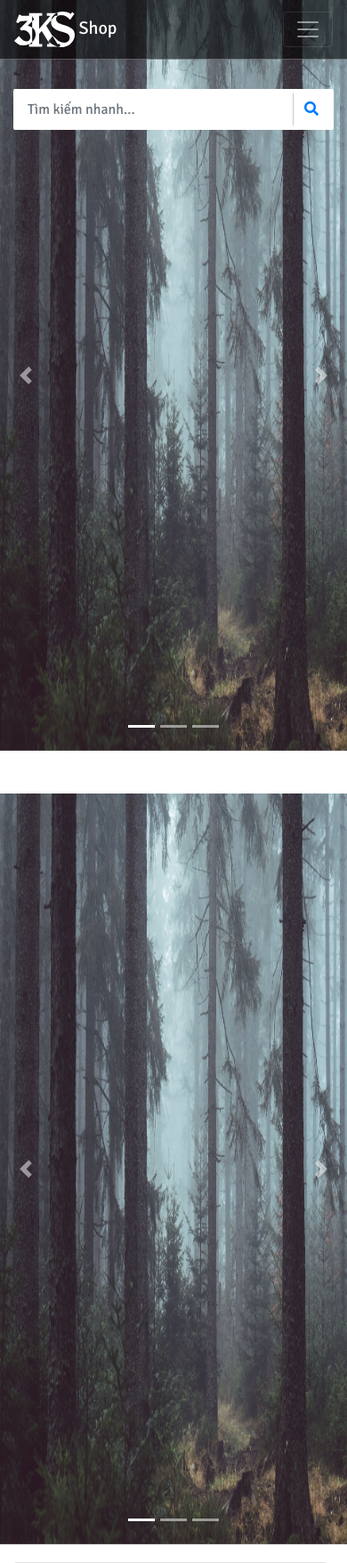
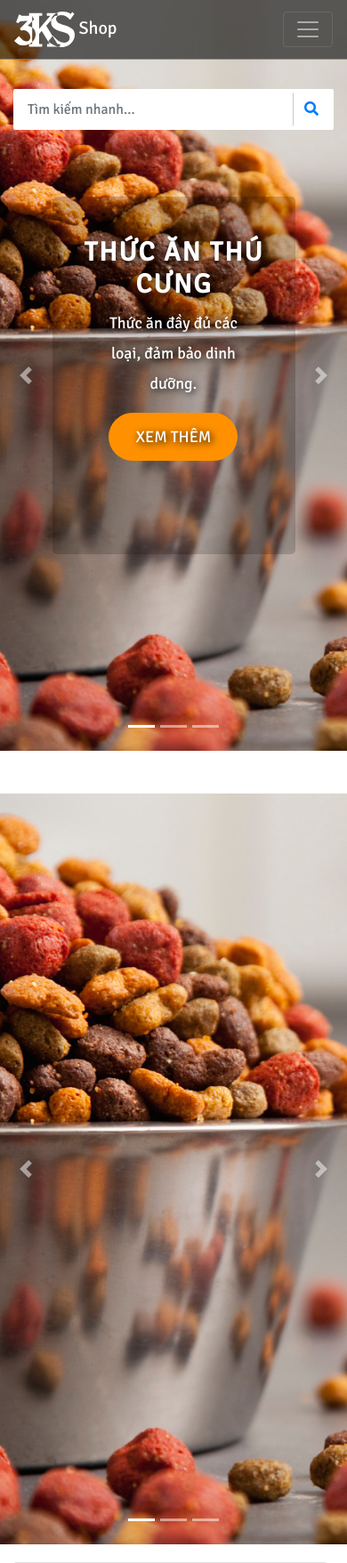
Before and after one commit to huukhuong/Web2-ThaySang, a PHP site: page / in a window 390 px wide. Shown: the top 1757 px of the page at 89% size. Run offline with PHP 8.4, Linux system fonts and the light colour scheme; grey boxes labelled with a size stand in for pictures from a placeholder-image service; some libraries are stand-ins or nearby versions.

Commit message:
Animation caption carousel, responsive carousel

```diff
--- a/carousel.php
+++ b/carousel.php
@@ -1,5 +1,5 @@
 <!-- CAROUSEL -->
-<div id="carouselExampleIndicators" class="carousel slide" data-ride="carousel" data-interval="3500">
+<div id="carouselExampleIndicators" class="carousel slide" data-ride="carousel" data-interval="4000">
     <ol class="carousel-indicators">
         <li data-target="#carouselExampleIndicators" data-slide-to="0" class="active"></li>
         <li data-target="#carouselExampleIndicators" data-slide-to="1"></li>
@@ -8,12 +8,27 @@
     <div class="carousel-inner">
         <div class="carousel-item active">
             <img src="./img/banner0.jpg" class="d-block" alt="banner 0">
+            <div class="carousel-caption d-block">
+                <h5 class="animate__animated animate__bounceInRight">Thức ăn thú cưng</h5>
+                <p class="animate__animated animate__bounceInLeft">Thức ăn đầy đủ các loại, đảm bảo dinh dưỡng.</p>
+                <p class="animate__animated animate__bounceInRight"><a href="">Xem thêm</a></p>
+            </div>
         </div>
         <div class="carousel-item">
-            <img src="./img/banner1.jpg" class="d-block" alt="banner 1">
+            <img src="./img/banner1.jpeg" class="d-block" alt="banner 2">
+            <div class="carousel-caption d-block">
+                <h5 class="animate__animated animate__zoomIn">Chăm sóc thú cưng</h5>
+                <p class="animate__animated animate__slideInUp">Bao gồm các dịch vụ tắm, tỉa lông, cắt móng,...</p>
+                <p class="animate__animated animate__backInRight"><a href="">Xem thêm</a></p>
+            </div>
         </div>
         <div class="carousel-item">
-            <img src="./img/banner2.jpg" class="d-block" alt="banner 2">
+            <img src="./img/banner2.jpeg" class="d-block" alt="banner 1">
+            <div class="carousel-caption d-block">
+                <h5 class="animate__animated animate__fadeInDown">Dịch vụ thú y</h5>
+                <p class="animate__animated animate__fadeInUp">Chăm lo cho sức khỏe thú cưng của bạn.<br> Với đội ngũ bác sĩ thú y tận tâm, giàu kinh nghiệm.</p>
+                <p class="animate__animated animate__flipInY"><a href="">Xem thêm</a></p>
+            </div>
         </div>
     </div>
     <a class="carousel-control-prev" href="#carouselExampleIndicators" role="button" data-slide="prev">
--- a/css/main.css
+++ b/css/main.css
@@ -44,10 +44,11 @@ ol, ul {
 .navbar {
   transition: all ease-in 0.3s;
   border-bottom: 1px solid rgba(255, 255, 255, 0.3);
+  background-color: rgba(0, 0, 0, 0.5);
 }
 
 .bg-color.scrolled {
-  background-color: rgba(0, 0, 0, 0.8);
+  background-color: #000;
 }
 
 .nav-link {
@@ -113,13 +114,65 @@ ol, ul {
   border-left: 1px solid #c9c9c9 !important;
 }
 
-.carousel-inner {
+.carousel-item.active, .carousel-item-next, .carousel-item-prev {
+  display: block;
+}
+
+.carousel-item {
+  width: 100%;
   height: 100vh;
+  overflow: hidden;
 }
 
 .carousel-item img {
-  height: 100vh;
-  width: 100%;
+  min-width: 100%;
+  height: 100%;
+  position: absolute;
+  left: 0;
+  top: 0;
+  bottom: 0;
+}
+
+.carousel-caption {
+  top: 50%;
+  transform: translateY(-50%);
+  background-color: rgba(0, 0, 0, 0.171);
+  border-radius: 5px;
+}
+
+.carousel-caption h5 {
+  font-size: 60px;
+  text-transform: uppercase;
+  letter-spacing: 2px;
+  margin-top: 25px;
+  font-weight: 900;
+  animation-delay: .8s;
+  text-shadow: 2px 2px 8px #000000;
+}
+
+.carousel-caption p {
+  font-size: 28px;
+  margin: auto;
+  width: 60%;
+  line-height: 1.9;
+  animation-delay: .8s;
+  text-shadow: 2px 2px 8px #000000;
+}
+
+.carousel-caption a {
+  text-decoration: none !important;
+  text-transform: uppercase;
+  background: #ff9100;
+  padding: 10px 30px;
+  display: inline-block;
+  color: #fff;
+  margin-top: 15px;
+  border-radius: 50px;
+  transition: .3s;
+}
+
+.carousel-caption a:hover {
+  background: #c56200;
 }
 
 @media only screen and (max-width:1023px) {
@@ -129,6 +182,27 @@ ol, ul {
   #login, #signup {
     margin: 10px 0;
     width: 115px;
+  }
+}
+
+@media only screen and (max-width:425px) {
+  .carousel-item img {
+    left: -80%;
+  }
+  .carousel-caption h5 {
+    font-size: 30px;
+  }
+  .carousel-caption p {
+    font-size: 18px;
+  }
+}
+
+@media only screen and (max-width:320px) {
+  .carousel-caption h5 {
+    font-size: 20px;
+  }
+  .carousel-caption p {
+    font-size: 14px;
   }
 }
 
--- a/header.php
+++ b/header.php
@@ -8,6 +8,8 @@
     <link rel="stylesheet" href="https://maxcdn.bootstrapcdn.com/bootstrap/4.0.0/css/bootstrap.min.css" integrity="sha384-Gn5384xqQ1aoWXA+058RXPxPg6fy4IWvTNh0E263XmFcJlSAwiGgFAW/dAiS6JXm" crossorigin="anonymous">
     <!-- jQuery library -->
     <script src="https://cdnjs.cloudflare.com/ajax/libs/jquery/3.2.1/jquery.min.js"></script>
+    <!-- Animation libary -->
+    <link rel="stylesheet" href="https://cdnjs.cloudflare.com/ajax/libs/animate.css/4.1.1/animate.min.css"/>
     <!-- Custom CSS file -->
     <link rel="stylesheet" href="./css/main.css">
 </head>
```
Also changed, not shown: img/banner0.jpg, img/banner1.jpeg (added), img/banner2.jpeg (added).
